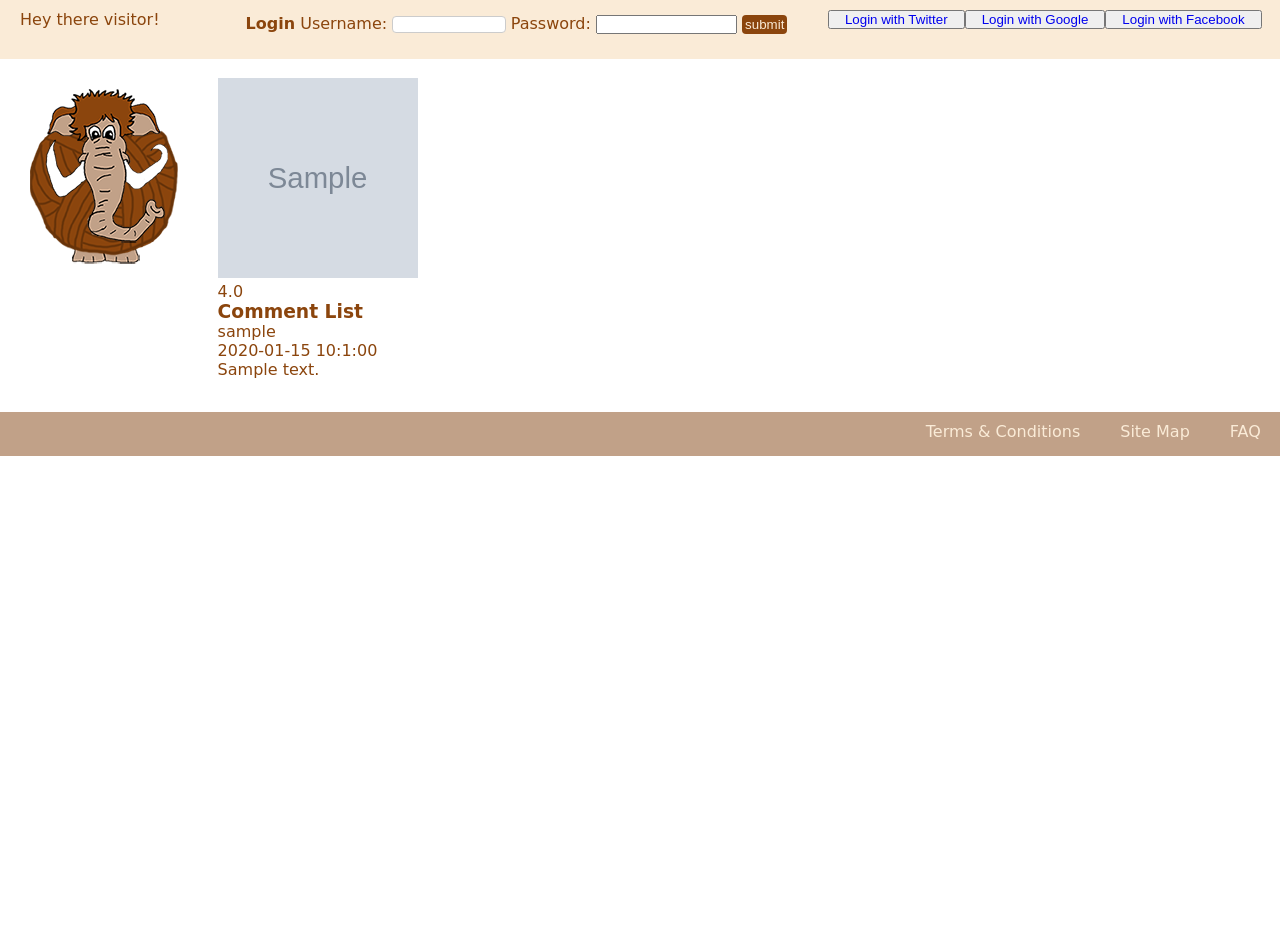
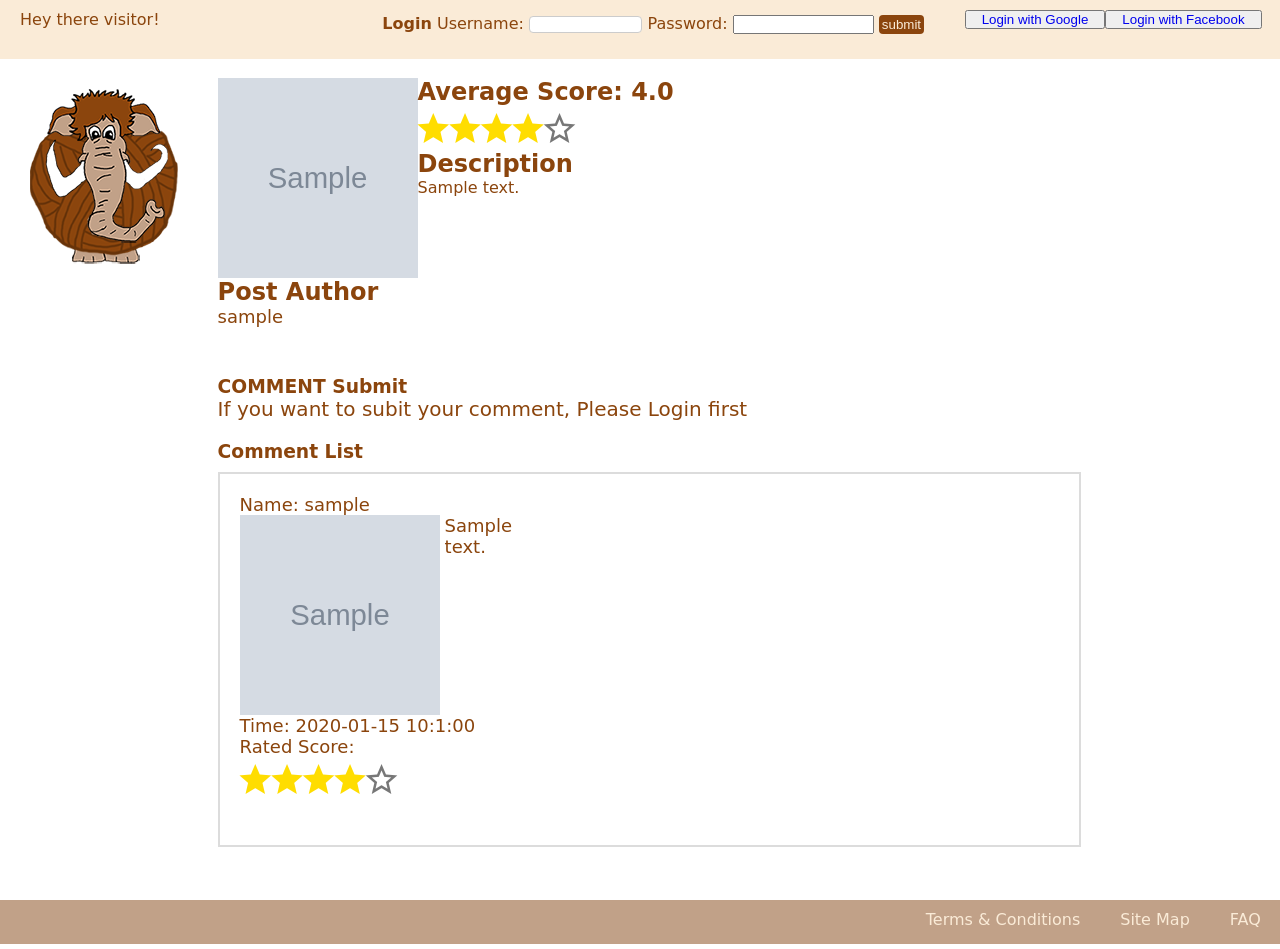
Before and after one commit to kasparas-ban/Woolley-Mammoth, a Django app: a page that uses templates/mammoth/base.html in a window 1280 px wide. Shown: the part 42-991 px from the top of the page. Before the commit the page ends 498 px from the top, so only its background shows below. Run offline with Django 3.2, Linux system fonts and the light colour scheme; tables that the repository leaves empty hold one stand-in row (values such as "Sample post"); grey boxes marked "Sample" are stand-in pictures; some libraries are stand-ins or nearby versions.

Commit message:
modify comment

```diff
--- a/mammoth/views.py
+++ b/mammoth/views.py
@@ -2,11 +2,12 @@ from django.shortcuts import render, redirect
 from django.http import HttpResponse
 from django.contrib.auth import authenticate, login, logout
 from mammoth.models import Comment, Pattern
-from mammoth.forms import UserForm, UserProfileForm, PatternForm
+from mammoth.forms import UserForm, UserProfileForm, PatternForm, UserProfile
 from django.urls import reverse
 from django.contrib.auth.decorators import login_required
 from datetime import datetime
 from django.contrib.contenttypes.models import ContentType
+
 # Add Avg pack
 from django.db.models import Avg, Max, Min
 
--- a/static/css/pattern_style.css
+++ b/static/css/pattern_style.css
@@ -2,8 +2,13 @@
     width: 200px;
     height: 200px;
     object-fit: cover;
+    float: left;
 }
 
+.pattern_description{
+    margin-left: 20px;
+    font-size: 16px;
+}
 x-star-bar{
     font-family: "Ionicons";
     font-size: 40px;
@@ -19,3 +24,68 @@ x-star-bar > .star.full::after{
     content: '\f2fc';
     color: #fd0;
 }
+/* Average Bar */
+x-avgstar-bar{
+    font-family: "Ionicons";
+    font-size: 40px;
+    display: inline-flex;
+    cursor: pointer;
+}
+x-avgstar-bar > .star::after{
+    content: '\f3ae';
+    color: #777;
+}
+x-avgstar-bar > .star.full::after{
+    content: '\f2fc';
+    color: #fd0;
+}
+
+/* comment Bar */
+x-commentstar-bar{
+    font-family: "Ionicons";
+    font-size: 40px;
+    display: inline-flex;
+    cursor: pointer;
+}
+x-commentstar-bar > .star::after{
+    content: '\f3ae';
+    color: #777;
+}
+x-commentstar-bar > .star.full::after{
+    content: '\f2fc';
+    color: #fd0;
+}
+.comment_list{
+    clear: both;
+}
+.comment_submit{
+    clear: both;
+    margin-bottom: 20PX;
+    margin-top: 30PX;
+}
+
+.comment_image img {
+    width: 200px;
+    height:200px;
+    float: left;
+}
+.comment_content{
+    float: left;
+    width: 100px;
+    font-size: 18px;
+    margin-left: 5px;
+}
+.comment_date{
+    clear: both;
+}
+
+.comment_block{
+    width: 80%;
+    height:350px;
+    font-size: 18px;
+    margin-top: 10px;
+    margin-bottom: 20px;
+    border: 2px solid gainsboro ;
+    padding: 20px;
+    padding-bottom:1px;
+}
--- /dev/null
+++ b/static/js/averageRate.js
@@ -0,0 +1,55 @@
+
+// This class is using ES6
+class AvgStarRate extends HTMLElement{
+    // this function can height the star, para "index" which means how many stars we want to full
+    highLight(index){
+        for (let i =0;i < this.stars.length;i++){
+                this.stars[i].classList.toggle('full',i <= index);
+        }
+    }
+
+    //get value
+    get value(){
+        return this.getAttribute('value') || 0; //default is 0
+    }
+
+    //set value
+    set value(val){
+        this.setAttribute('value',val);
+        this.highLight(this.value -1);
+    }
+
+    //get number of star
+    get number(){
+        return this.getAttribute('number') || 5; // return number which is write in html or 5
+    }
+
+    set number(num){
+        this.setAttribute('number',num);
+        this.stars = []   //creat a list of star
+        while(this.firstChild){
+            this.removeChild(this.firstChild)
+        }
+        for (let i = 0; i < this.number; i++) {
+            let starDiv = document.createElement('div');
+            starDiv.className = 'star';
+            this.appendChild(starDiv);
+            this.stars.push(starDiv);
+        }
+        //if use var to define i, it can be accessed outside of for loop
+        //let can be only accessed in block such as for loop block
+
+        //declare a value
+        this.value = this.value;
+    }
+    constructor(){
+        super()
+         // this is just want to call the set method of the number,
+         // the value of this.number on the right, is the default value of get
+            this.number = this.number;
+
+    }
+}
+
+// Register our cunstom tag x-star-rating to the class StarRating
+window.customElements.define('x-avgstar-bar', AvgStarRate);
--- /dev/null
+++ b/static/js/commentRate.js
@@ -0,0 +1,55 @@
+
+// This class is using ES6
+class CommentStarRate extends HTMLElement{
+    // this function can height the star, para "index" which means how many stars we want to full
+    highLight(index){
+        for (let i =0;i < this.stars.length;i++){
+                this.stars[i].classList.toggle('full',i <= index);
+        }
+    }
+
+    //get value
+    get value(){
+        return this.getAttribute('value') || 0; //default is 0
+    }
+
+    //set value
+    set value(val){
+        this.setAttribute('value',val);
+        this.highLight(this.value -1);
+    }
+
+    //get number of star
+    get number(){
+        return this.getAttribute('number') || 5; // return number which is write in html or 5
+    }
+
+    set number(num){
+        this.setAttribute('number',num);
+        this.stars = []   //creat a list of star
+        while(this.firstChild){
+            this.removeChild(this.firstChild)
+        }
+        for (let i = 0; i < this.number; i++) {
+            let starDiv = document.createElement('div');
+            starDiv.className = 'star';
+            this.appendChild(starDiv);
+            this.stars.push(starDiv);
+        }
+        //if use var to define i, it can be accessed outside of for loop
+        //let can be only accessed in block such as for loop block
+
+        //declare a value
+        this.value = this.value;
+    }
+    constructor(){
+        super()
+         // this is just want to call the set method of the number,
+         // the value of this.number on the right, is the default value of get
+            this.number = this.number;
+
+    }
+}
+
+// Register our cunstom tag x-star-rating to the class StarRating
+customElements.define('x-commentstar-bar', CommentStarRate);
--- a/templates/mammoth/base.html
+++ b/templates/mammoth/base.html
@@ -54,9 +54,7 @@
               <button style="padding: 0 15px; float: right;">
 						<a href="{% url 'social:begin' 'google-oauth2' %}">Login with Google</a>
 					</button>
-					<button style="padding: 0 15px; float: right;">
-						<a href="{% url 'social:begin' 'twitter' %}">Login with Twitter</a>
-					</button>
+
 
 					<form style="padding: 0 15px; float: right;" id="login_form" method="post" action="{% url 'mammoth:login' %}">
 						{% csrf_token %}
--- a/templates/mammoth/index.html
+++ b/templates/mammoth/index.html
@@ -1,5 +1,3 @@
-<!DOCTYPE html>
-
 {% extends 'mammoth/base.html' %}
 {% load staticfiles %}
 
--- a/templates/mammoth/pattern.html
+++ b/templates/mammoth/pattern.html
@@ -6,6 +6,7 @@
 {% block style_block %}
     <link rel="stylesheet" type="text/css" href="{% static 'css/pattern_style.css' %}" />
     <link rel="stylesheet" type="text/css" href="//code.ionicframework.com/ionicons/2.0.1/css/ionicons.min.css" />
+
 {% endblock %}
 
 {% block title_block %}
@@ -15,13 +16,33 @@
 {% block body_block %}
 
     <h2>{{ pattern_title }}</h2>
-    <div class = "pattern_image">
-        <img src="{{ pattern.picture.url }}">
+    <div>
+         <!-- add something to make pattern looks better -->
+        <div class = "pattern_image">
+            <img src="{{ pattern.picture.url }}">
+        </div>
+
+        <div><h2 >Average Score: {{ AvgRate | floatformat:1 }}</h2></div>
+        <x-avgstar-bar value="{{ AvgRate | floatformat:0}}"></x-avgstar-bar>
+        <script src="{% static 'js/averageRate.js' %}"></script>
+        <h2>Description</h2>
+        <div class="pattern_description">{{ pattern.description }}</div>
+
+        <div style="clear: both;">
+            <h2>Post Author</h2>
+            <span style="font-size: 18px;">{{ pattern.author.username}} </span>
+        </div>
+
+
+
     </div>
 
+
+
     <!-- Used to get Average rate -->
-    <div>{{ AvgRate }}</div>
 
+    </br>
+    <div class="comment_submit">
     {% if user.is_authenticated %}
         <h3>COMMENT Submit</h3>
         <form action="{% url 'mammoth:comment' %}" method="POST">
@@ -31,7 +52,7 @@
             <textarea name="text" id="" cols="30" rows="10"></textarea>
             <input type="hidden" name="object_id" value="{{pattern.pk}}">
             <input type="hidden" name="content_type" value = "pattern">
-            <input type="hidden" name="rate" value = "" id = "rateInput">
+            <input type="hidden" name="rate" value = "0" id = "rateInput">
             <!-- ===================Rate event Script===================== -->
             {% comment %} the value of rate will use javascript {% endcomment %}
             <script>
@@ -43,18 +64,36 @@
             <!-- ===================Rate event Script End.....main===================== -->
             <input type="submit" value="submit">
         </form>
+    {% else %}
+        <h3>COMMENT Submit</h3>
+        <p style="font-size: 20px;">If you want to subit your comment, Please Login first</p>
     {% endif %}
+    </div>
 
     <!-- here will display the comments list for this special type / might be changed with different type of pages-->
-    <h3>Comment List</h3>
 
+        <div class="comment_list">
+            <h3>Comment List</h3>
         {% for comment in comments %}
-            <div>{{comment.user.username}}</div>
-            <div>{{comment.comment_time|date:"Y-m-d H:n:s"}}</div>
-            <div>{{comment.text}}</div>
+        <div class = "comment_block">
+            <div>Name: {{comment.user.username}}</div>
+            <div>
+                <div class = "comment_image">
+                    <img src="{{ comment.user.userprofile.picture.url }}">
+                </div>
+                <div class = "comment_content"><p>{{comment.text}}</p></div>
+            </div>
 
+            <div class="comment_date">Time: {{comment.comment_time|date:"Y-m-d H:n:s"}}</div>
+            <div><span>Rated Score:</span> </div>
+            <x-commentstar-bar value="{{comment.comment_rate}}"></x-commentstar-bar>
 
-            {% empty %}
+        </div>
+        {% empty %}
             <div>There is no comment</div>
+
         {% endfor %}
+    </div>
+        <!-- must put at the end of body -->
+        <script type="text/javascript" src="{% static 'js/commentRate.js' %}"></script>
 {% endblock %}
```
Also changed, not shown: mammoth/pipeline.py (added, +28 -0 lines), woolly_mammoth/settings.py (+15 -1 lines), media/profile_images/IMG_9841.PNG (added).
